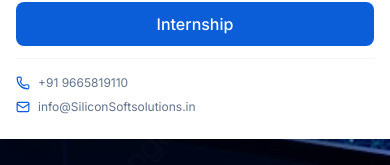
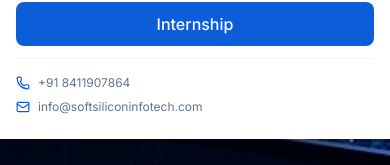
Before and after one commit to Krishnachavan1930/SoftSilliconInfotech-Website, a Next.js app: page / in a window 390 px wide. Both pictures are taken after a click on the button 362 px from the left and 48 px from the top of the page. Shown: the part 562-727 px from the top of the page. Built offline with nearby package versions, Linux system fonts and the light colour scheme.

Commit message:
Update Navbar.tsx

```diff
--- a/components/layout/Navbar.tsx
+++ b/components/layout/Navbar.tsx
@@ -317,11 +317,11 @@
                 <div className="flex flex-col space-y-2 pt-4 border-t border-slate-100 text-xs text-slate-500">
                   <a href="tel:+919665819110" className="flex items-center space-x-2">
                     <Phone size={14} className="text-primary" />
-                    <span>+91 9665819110</span>
+                    <span>+91 8411907864</span>
                   </a>
                   <a href="mailto:info@SiliconSoftsolutions.in" className="flex items-center space-x-2">
                     <Mail size={14} className="text-primary" />
-                    <span>info@SiliconSoftsolutions.in</span>
+                    <span>info@softsiliconinfotech.com</span>
                   </a>
                 </div>
               </div>
```
